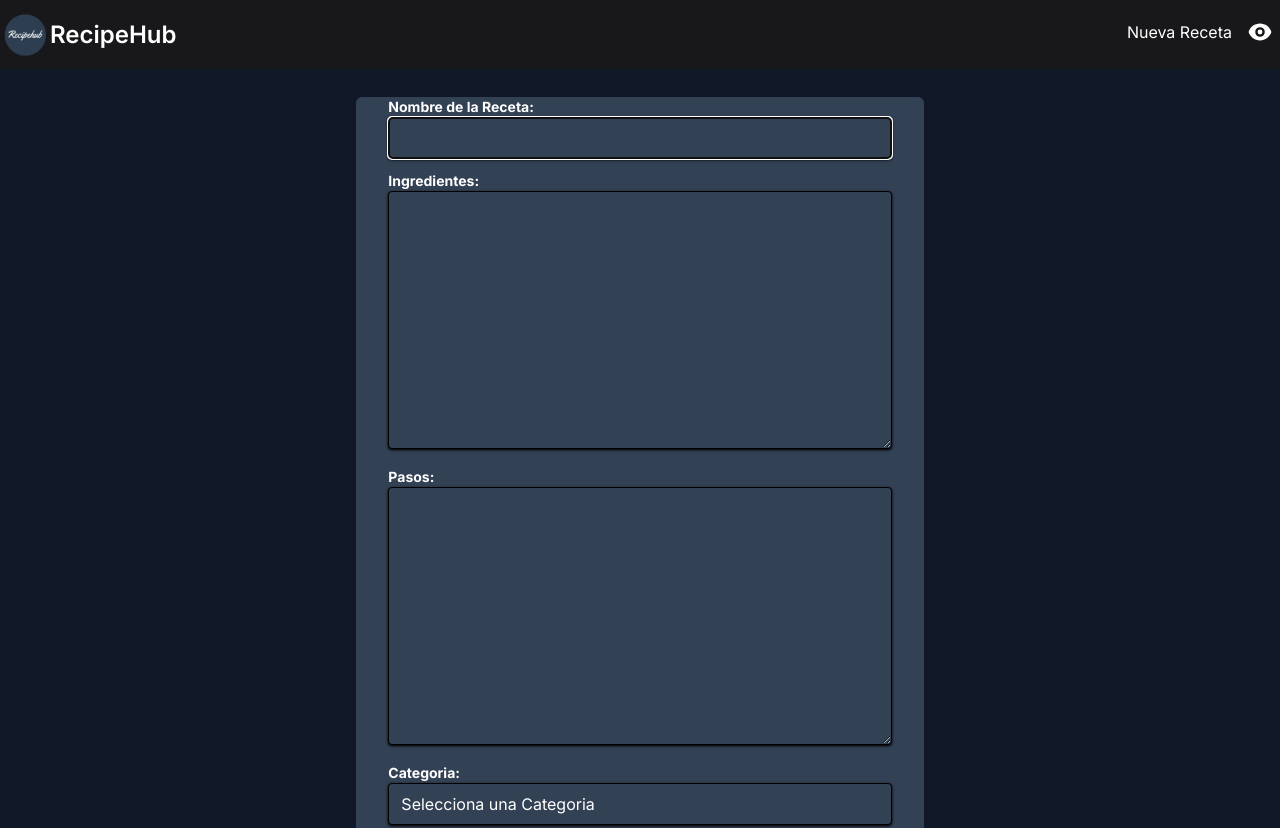
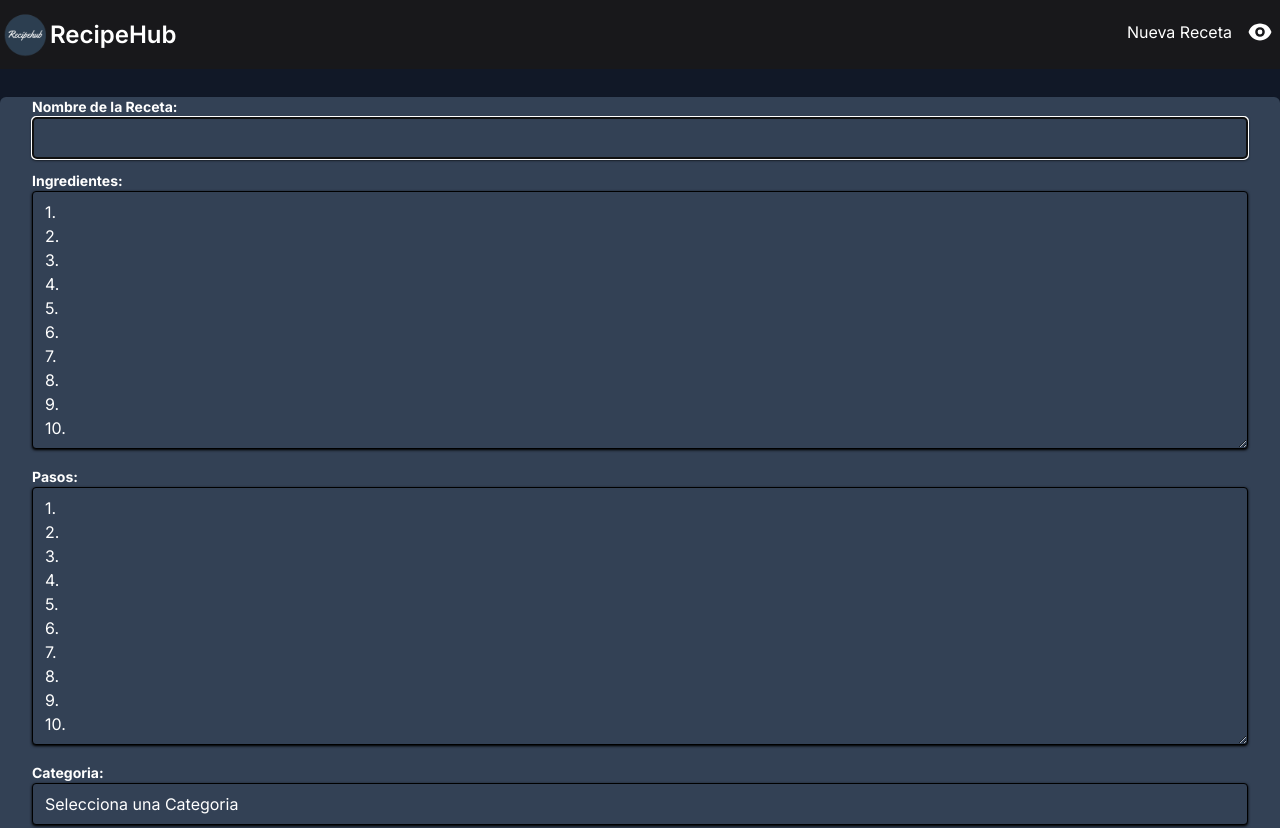
Before and after one commit to Daniel-Ruiz-Gtz/RecipeHub, a Next.js app: page /new in a window 1280 px wide. Shown: the top 828 px of the page. Built offline with nearby package versions, Linux system fonts and the light colour scheme.

Commit message:
Update Recipe View

```diff
--- a/src/app/components/RecipeForm.jsx
+++ b/src/app/components/RecipeForm.jsx
@@ -6,8 +6,8 @@ import { useRouter, useParams } from "next/navigation";
 function RecipeForm() {
   const [recipe, setRecipe] = useState({
     name: "",
-    ingredient: "",
-    steps: "",
+    ingredient: Array.from({ length: 10 }, (_, i) => `${i + 1}.`).join("\n"),
+    steps: Array.from({ length: 10 }, (_, i) => `${i + 1}.`).join("\n"),
     category: "",
   });
 
--- a/src/app/new/page.jsx
+++ b/src/app/new/page.jsx
@@ -2,7 +2,7 @@ import RecipeForm from "../components/RecipeForm";
 
 function NewPage() {
   return (
-    <div className="flex justify-center items-center h-full">
+    <div className="justify-center items-center h-full">
       <RecipeForm />
     </div>
   );
```
